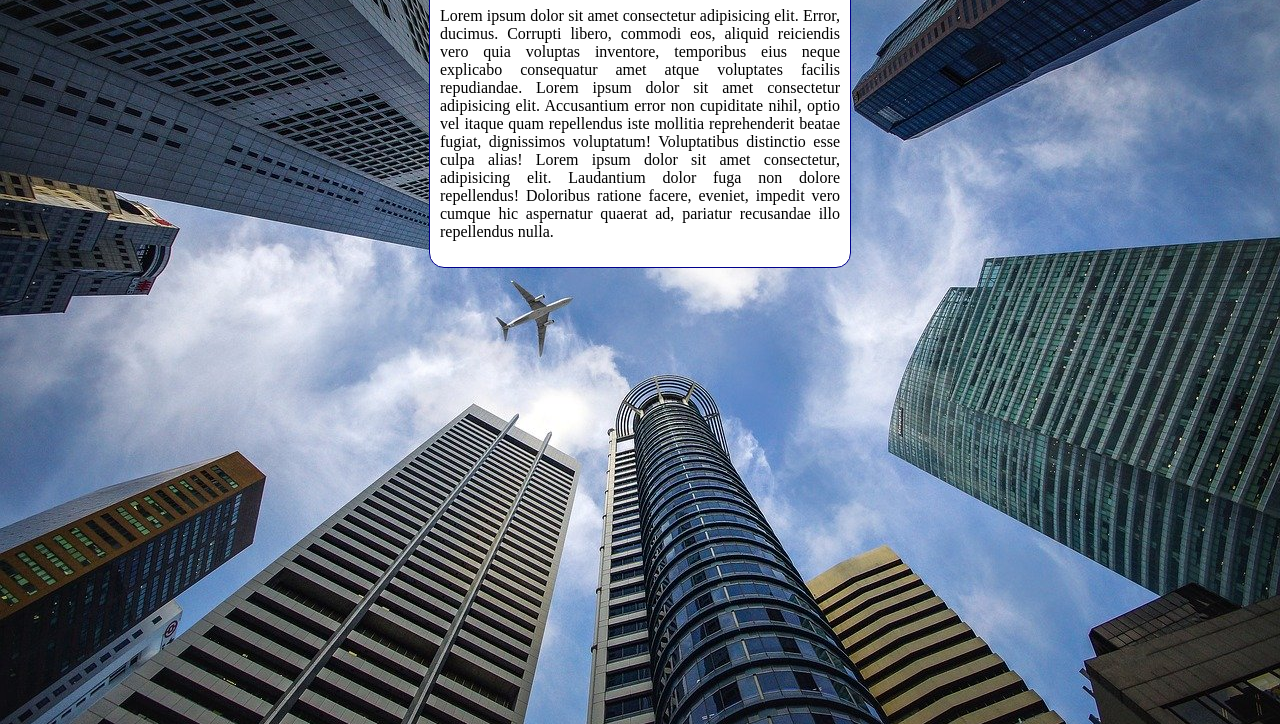
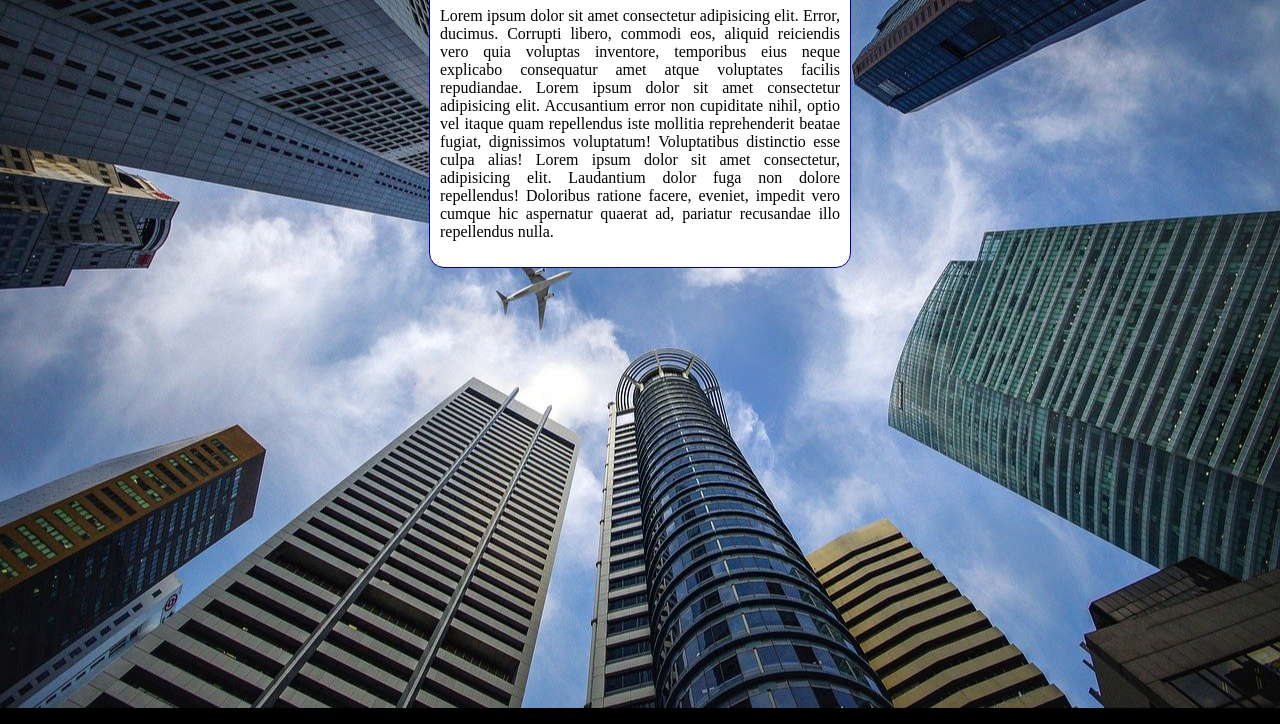
Before and after one commit to isaqueTaylor/html-css, a plain HTML site: page exercicios/ex022/fundo006.html in a window 1280 px wide. Shown: the part 92-816 px from the top of the page. Drawn offline with Linux system fonts and the light colour scheme.

Commit message:
Update fundo006.html

```diff
--- a/exercicios/ex022/fundo006.html
+++ b/exercicios/ex022/fundo006.html
@@ -4,16 +4,28 @@
     <meta charset="UTF-8">
     <meta http-equiv="X-UA-Compatible" content="IE=edge">
     <meta name="viewport" content="width=device-width, initial-scale=1.0">
-    <title>Document</title>
+    <title>Fundo fixo de tela</title>
     <style>
+        /*
         body{
+
             height: 100vh;
             background-color: black;
             background-image: url('imagens/wallpaper002.jpg');
             background-position: center top;
             background-repeat: no-repeat;
             background-size: cover;
+            background-attachment: fixed;
         }
+        */
+        body{
+            background: black url('imagens/wallpaper002.jpg') center center no-repeat fixed;
+            background-size: cover;
+        }
+        /*
+        shorthand - background
+        color > imagem > position > repeat > [Sizer] > attachment
+        */
         main{
             background-color: white;
             width: 400px;
```
